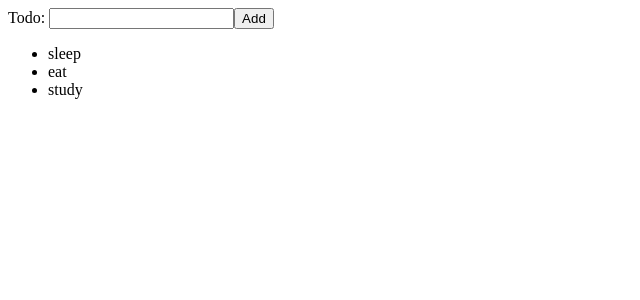
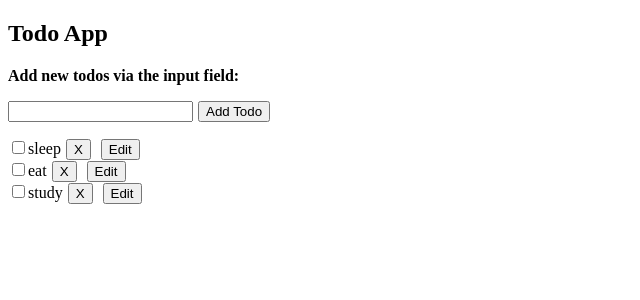
Before and after one commit to acdlee/React-ToDo-App, a React (Vite) app: page / in a window 1280 px wide. Shown: the top 300 px of the page, without its empty margins (0-640 px from the left). Built offline with nearby package versions, Linux system fonts and the light colour scheme; the HTML template or start-up script is replaced by a standard one.

Commit message:
Switch to a modular approach for Todo list items

```diff
--- a/src/App.css
+++ b/src/App.css
@@ -0,0 +1,16 @@
+p {
+    font-weight: bold;
+
+}
+
+ul {
+    padding: 0;
+}
+
+ul li {
+    list-style-type: none ;
+}
+
+button {
+    margin: 0 5px;
+}
--- a/src/App.jsx
+++ b/src/App.jsx
@@ -21,23 +21,44 @@ const INITIAL_DATA = [
   },
 ];
 
+// const newTodoObj = {
+//   id: todoData[todoData.length - 1].id + 1, // Increment off the last item in 'todoData'
+//   text: newTodo,
+//   isCompleted: false,
+//   style: {},
+//   edit: false,
+// };
+
+// const crossStyle = {
+//   "text-decoration": "line-through",
+// }
+
 function App() {
   const [todoData, setTodoData] = useState(INITIAL_DATA);
 
-  function updateTodoData(newTodo) {
+  /* Adds a new todo to state data */
+  function addTodo(newTodo) {
     // Create the new todo object
     const newTodoObj = {
       id: todoData[todoData.length - 1].id + 1, // Increment off the last item in 'todoData'
       text: newTodo,
       isCompleted: false,
+      style: {},
+      edit: false,
     };
 
     setTodoData(todoData.concat(newTodoObj));
   }
 
+  /* Toggles the line-through CSS property for a given todo */
+  function toggleStrike() {
+
+  }
+
   return (
     <>
-      <AddTodoForm onAddTodo={updateTodoData} />
+      <h2>Todo App</h2>
+      <AddTodoForm onAddTodo={addTodo} />
       <TodoList todoData={todoData} />
     </>
   )
--- a/src/components/AddTodoForm.jsx
+++ b/src/components/AddTodoForm.jsx
@@ -15,9 +15,9 @@ function AddTodoForm({ onAddTodo }) {
 
     return (
         <form onSubmit={addTodoHandler}>
-            <label htmlFor="add-todo">Todo:&nbsp;</label>
+            <p>Add new todos via the input field:</p>
             <input type="text" value={inputTodo} onChange={inputChangeHandler}/>
-            <button type="submit">Add</button>
+            <button type="submit">Add Todo</button>
         </form>
     );
 }
--- a/src/components/TodoList.jsx
+++ b/src/components/TodoList.jsx
@@ -1,9 +1,17 @@
+import TodoItem from "./todo-items/TodoItem";
+
 function TodoList({ todoData }) {
+    function handleCheckboxClick(index) {
+        console.log(index);
+    }
+
     return (
         <ul>
-            {todoData.map((todo) => (
-                <li key={todo.id}>{todo.text}</li>
-            ))}
+            {todoData.map((todo) => {
+                const todoItemConfigs = {todoIndex: todo.id, text: todo.text, onCheckboxClick: handleCheckboxClick};
+
+                return <TodoItem key={todo.id} {...todoItemConfigs}/>
+            })}
         </ul>
     );
 }
--- /dev/null
+++ b/src/components/todo-items/TodoItem.jsx
@@ -0,0 +1,15 @@
+/*
+    Default Todo list item.
+*/
+function TodoItem({ todoIndex, text, onCheckboxClick }) {
+    return (
+        <li>
+            <input type="checkbox" onClick={() => onCheckboxClick(todoIndex)} />
+            {text}
+            <button>X</button>
+            <button>Edit</button>
+        </li>
+    );
+}
+
+export default TodoItem;
```
